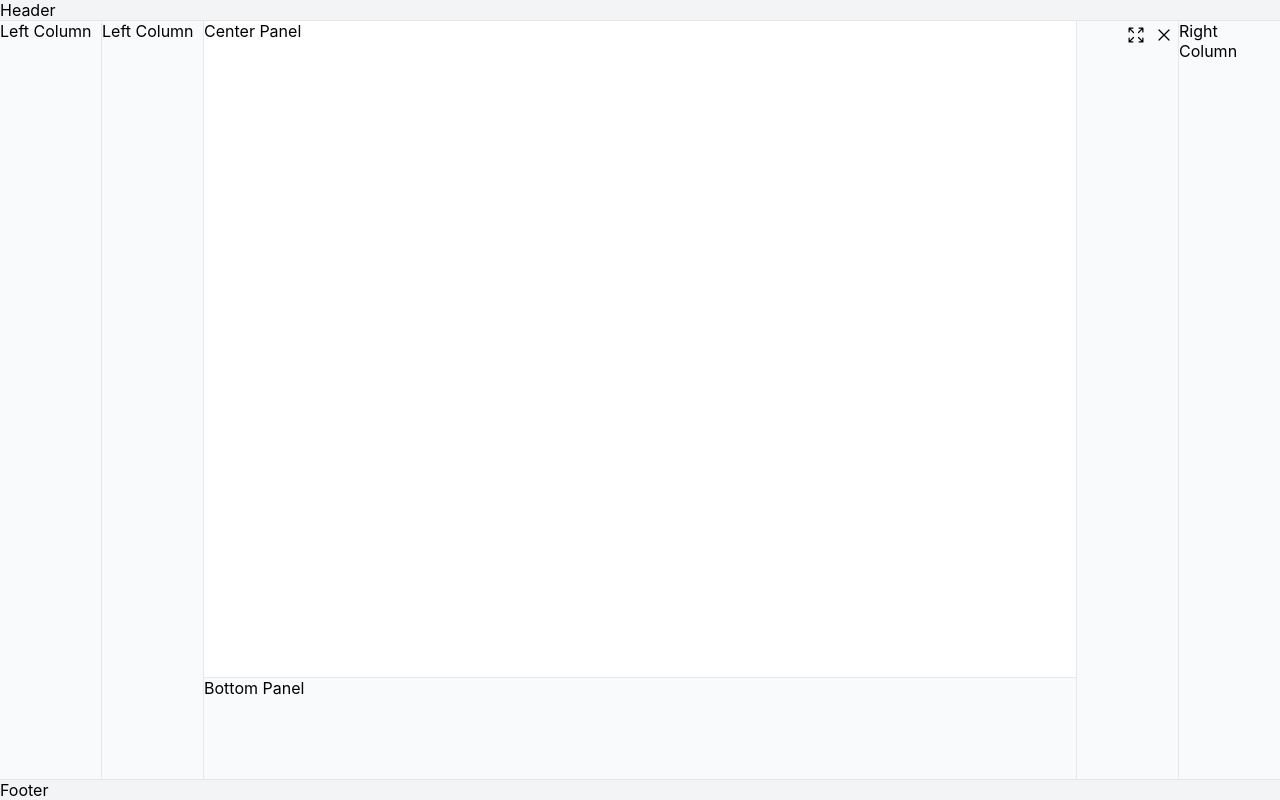
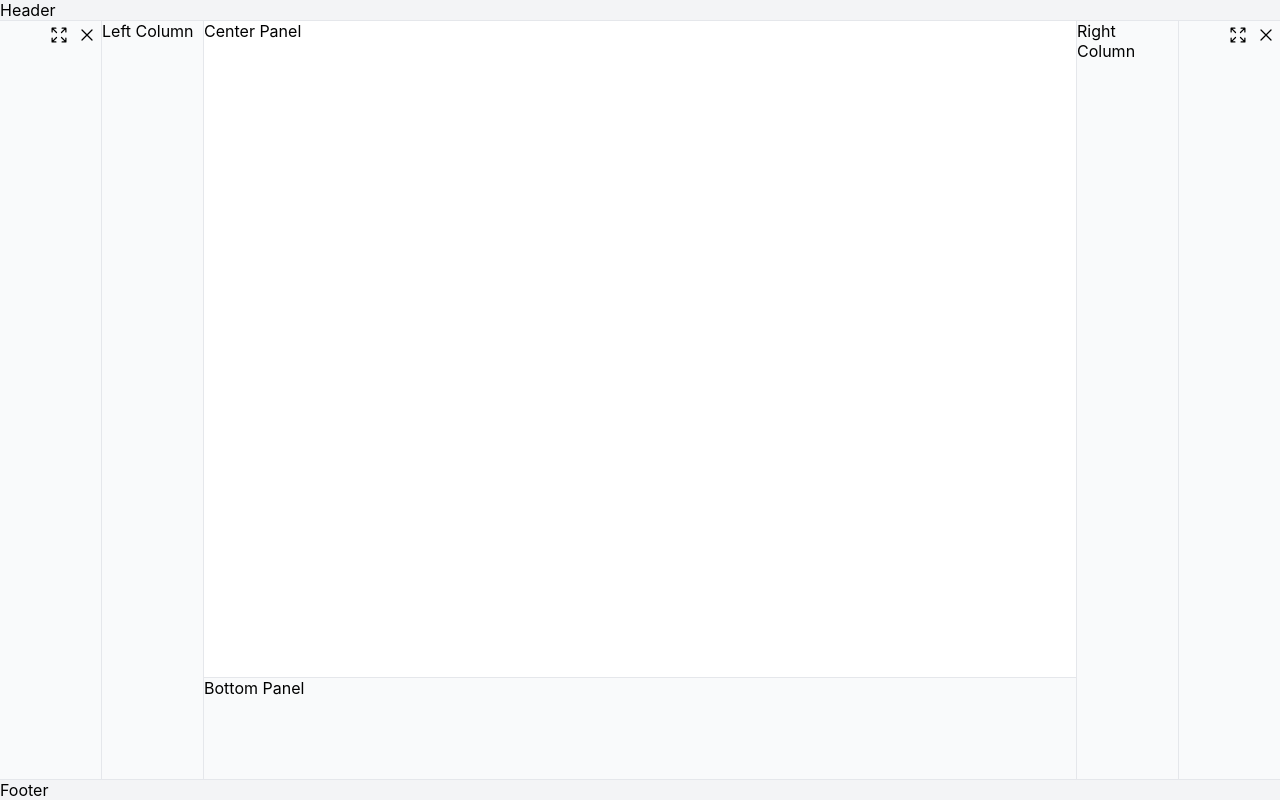
Before and after one commit to personal-island9353/pico-ide, a React (Vite) app: page / in a window 1280 px wide. Built offline with nearby package versions, Linux system fonts and the light colour scheme.

Commit message:
Add Redux for state management: integrate store, layout slice, and hooks; update components for sidebar functionality

```diff
--- a/package.json
+++ b/package.json
@@ -49,12 +49,14 @@
   },
   "dependencies": {
     "@heroicons/react": "^2.2.0",
+    "@reduxjs/toolkit": "^2.11.2",
     "electron-squirrel-startup": "^1.0.1",
     "i18next": "^25.8.18",
     "i18next-browser-languagedetector": "^8.2.1",
     "react": "^19.2.4",
     "react-dom": "^19.2.4",
-    "react-i18next": "^16.5.8"
+    "react-i18next": "^16.5.8",
+    "react-redux": "^9.2.0"
   },
   "lint-staged": {
     "**/*": "prettier --write --ignore-unknown"
--- a/src/app/App.tsx
+++ b/src/app/App.tsx
@@ -1,36 +1,69 @@
-import Layout from "@components/layout/Layout";
-import Header from "@components/layout/Header";
-import Sidebar from "@components/layout/Sidebar";
 import Content from "@components/layout/Content";
 import Footer from "@components/layout/Footer";
+import Header from "@components/layout/Header";
+import Layout from "@components/layout/Layout";
+import Sidebar from "@components/layout/Sidebar";
+import ButtonIcon from "@components/ui/ButtonIcon";
 import { ArrowsPointingOutIcon, XMarkIcon } from "@heroicons/react/24/outline";
-import ButtonIcon from "@components/ui/ButtonIcon";
+import { useAppDispatch, useAppSelector } from "@store/hooks";
+import {
+  toggleLeftSidebar,
+  toggleMaximizeLeftSidebar,
+  toggleMaximizeRightSidebar,
+  toggleRightSidebar,
+} from "@store/slices/layoutSlice";
 import styles from "./App.module.css";
 
 function App() {
+  const dispatch = useAppDispatch();
+  const {
+    leftSidebar: { opened: leftSidebarOpened, maximized: leftSidebarMaximized },
+    rightSidebar: {
+      opened: rightSidebarOpened,
+      maximized: rightSidebarMaximized,
+    },
+  } = useAppSelector((state) => state.layout);
+
   return (
     <Layout header={<Header>Header</Header>} footer={<Footer>Footer</Footer>}>
       <Sidebar side="left" resizable={false}>
-        Left Column
-      </Sidebar>
-      <Sidebar side="left">Left Column</Sidebar>
-      <Content bottomPanel={"Bottom Panel"}>Center Panel</Content>
-      <Sidebar side="right">
         <div className={styles.iconButtonWrapper}>
           <ButtonIcon
             icon={<ArrowsPointingOutIcon />}
-            onClick={() => console.log("Expand clicked")}
+            onClick={() => dispatch(toggleMaximizeLeftSidebar())}
             title="Maximize"
           />
           <ButtonIcon
             icon={<XMarkIcon />}
-            onClick={() => console.log("Close clicked")}
+            onClick={() => dispatch(toggleLeftSidebar())}
             title="Close"
           />
         </div>
       </Sidebar>
+      {leftSidebarOpened && (
+        <Sidebar side="left" maximized={leftSidebarMaximized}>
+          Left Column
+        </Sidebar>
+      )}
+      <Content bottomPanel={"Bottom Panel"}>Center Panel</Content>
+      {rightSidebarOpened && (
+        <Sidebar side="right" maximized={rightSidebarMaximized}>
+          Right Column
+        </Sidebar>
+      )}
       <Sidebar side="right" resizable={false}>
-        Right Column
+        <div className={styles.iconButtonWrapper}>
+          <ButtonIcon
+            icon={<ArrowsPointingOutIcon />}
+            onClick={() => dispatch(toggleMaximizeRightSidebar())}
+            title="Maximize"
+          />
+          <ButtonIcon
+            icon={<XMarkIcon />}
+            onClick={() => dispatch(toggleRightSidebar())}
+            title="Close"
+          />
+        </div>
       </Sidebar>
     </Layout>
   );
--- a/src/components/layout/Content.module.css
+++ b/src/components/layout/Content.module.css
@@ -5,6 +5,10 @@
   justify-content: space-between;
   background-color: white;
   overflow: hidden;
+}
+
+.sidebarMaximized {
+  display: none;
 }
 
 .mainContent {
--- a/src/components/layout/Content.tsx
+++ b/src/components/layout/Content.tsx
@@ -1,3 +1,4 @@
+import { useAppSelector } from "@/store/hooks";
 import useResizable from "@hooks/layout/useResizable";
 import React, { PropsWithChildren } from "react";
 import styles from "./Content.module.css";
@@ -16,8 +17,15 @@ function Content({ bottomPanel, children }: PropsWithChildren<ContentProps>) {
     side: "bottom",
   });
 
+  const {
+    leftSidebar: { maximized: leftSidebarMaximized },
+    rightSidebar: { maximized: rightSidebarMaximized },
+  } = useAppSelector((state) => state.layout);
+
+  const contentClasses = `${styles.contentWrapper} ${leftSidebarMaximized || rightSidebarMaximized ? styles.sidebarMaximized : ""}`;
+
   return (
-    <div className={styles.contentWrapper}>
+    <div className={contentClasses}>
       <div className={styles.mainContent}>{children}</div>
       <div
         ref={bottomPanelRef}
--- a/src/components/layout/Sidebar.tsx
+++ b/src/components/layout/Sidebar.tsx
@@ -1,16 +1,18 @@
-import React, { PropsWithChildren } from "react";
 import useResizable from "@hooks/layout/useResizable";
+import { PropsWithChildren } from "react";
 import styles from "./Sidebar.module.css";
 
 export type SidebarProps = {
   side: "left" | "right";
   resizable?: boolean;
+  maximized?: boolean;
 };
 
 function Sidebar({
   children,
   side,
   resizable = true,
+  maximized = false,
 }: PropsWithChildren<SidebarProps>) {
   const {
     dimension: width,
@@ -26,8 +28,12 @@ function Sidebar({
   return (
     <div
       ref={sidebarRef}
-      style={{ width: width !== undefined ? `${width}px` : "auto" }}
-      className={sidebarClasses}
+      style={
+        maximized
+          ? { flex: 1, minWidth: 0 }
+          : { width: width !== undefined ? `${width}px` : "auto" }
+      }
+      className={`${sidebarClasses}`}
     >
       {resizable && (
         <div
--- a/src/renderer.tsx
+++ b/src/renderer.tsx
@@ -30,6 +30,8 @@ import "@i18n";
 import "@/styles.css";
 import App from "@/app/App";
 import { createRoot } from "react-dom/client";
+import { Provider } from "react-redux";
+import { store } from "@/store";
 
 const container = document.getElementById("root");
 
@@ -38,4 +40,8 @@ if (!container) {
 }
 
 const root = createRoot(container);
-root.render(<App />);
+root.render(
+  <Provider store={store}>
+    <App />
+  </Provider>,
+);
--- /dev/null
+++ b/src/store/hooks.ts
@@ -0,0 +1,5 @@
+import { TypedUseSelectorHook, useDispatch, useSelector } from "react-redux";
+import type { AppDispatch, RootState } from "./index";
+
+export const useAppDispatch = () => useDispatch<AppDispatch>();
+export const useAppSelector: TypedUseSelectorHook<RootState> = useSelector;
--- /dev/null
+++ b/src/store/index.ts
@@ -0,0 +1,11 @@
+import { configureStore } from "@reduxjs/toolkit";
+import layoutReducer from "./slices/layoutSlice";
+
+export const store = configureStore({
+  reducer: {
+    layout: layoutReducer,
+  },
+});
+
+export type RootState = ReturnType<typeof store.getState>;
+export type AppDispatch = typeof store.dispatch;
--- /dev/null
+++ b/src/store/slices/layoutSlice.ts
@@ -0,0 +1,41 @@
+import { LayoutState } from "@/types/store/slices/layoutSlice";
+import { createSlice } from "@reduxjs/toolkit";
+
+const initialState: LayoutState = {
+  leftSidebar: {
+    opened: true,
+    maximized: false,
+  },
+  rightSidebar: {
+    opened: true,
+    maximized: false,
+  },
+};
+
+const layoutSlice = createSlice({
+  name: "layout",
+  initialState,
+  reducers: {
+    toggleLeftSidebar(state) {
+      state.leftSidebar.opened = !state.leftSidebar.opened;
+    },
+    toggleRightSidebar(state) {
+      state.rightSidebar.opened = !state.rightSidebar.opened;
+    },
+    toggleMaximizeLeftSidebar(state) {
+      state.leftSidebar.maximized = !state.leftSidebar.maximized;
+    },
+    toggleMaximizeRightSidebar(state) {
+      state.rightSidebar.maximized = !state.rightSidebar.maximized;
+    },
+  },
+});
+
+export const {
+  toggleLeftSidebar,
+  toggleRightSidebar,
+  toggleMaximizeLeftSidebar,
+  toggleMaximizeRightSidebar,
+} = layoutSlice.actions;
+
+export default layoutSlice.reducer;
--- /dev/null
+++ b/src/types/store/slices/layoutSlice.ts
@@ -0,0 +1,9 @@
+export type SidebarState = {
+  opened: boolean;
+  maximized: boolean;
+};
+
+export type LayoutState = {
+  leftSidebar: SidebarState;
+  rightSidebar: SidebarState;
+};
--- a/tsconfig.json
+++ b/tsconfig.json
@@ -16,9 +16,9 @@
       "@/*": ["src/*"],
       "@components/*": ["src/components/*"],
       "@hooks/*": ["src/hooks/*"],
-      "@types/*": ["src/types/*"],
       "@i18n/*": ["src/i18n/*"],
-      "@app/*": ["src/app/*"]
+      "@app/*": ["src/app/*"],
+      "@store/*": ["src/store/*"]
     }
   }
 }
--- a/vite.renderer.config.ts
+++ b/vite.renderer.config.ts
@@ -9,9 +9,9 @@ export default defineConfig({
       "@": "/src",
       "@components": "/src/components",
       "@hooks": "/src/hooks",
-      "@types": "/src/types",
       "@i18n": "/src/i18n",
       "@app": "/src/app",
+      "@store": "/src/store",
     },
   },
 });
```
Also changed, not shown: 1 other file (tests, documents, lock files or other folders).
